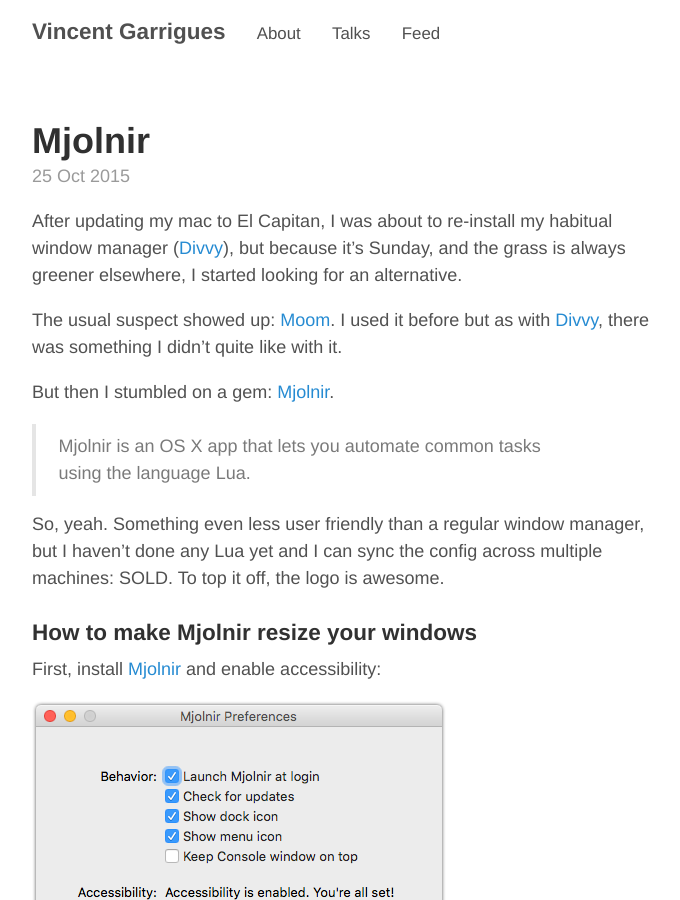
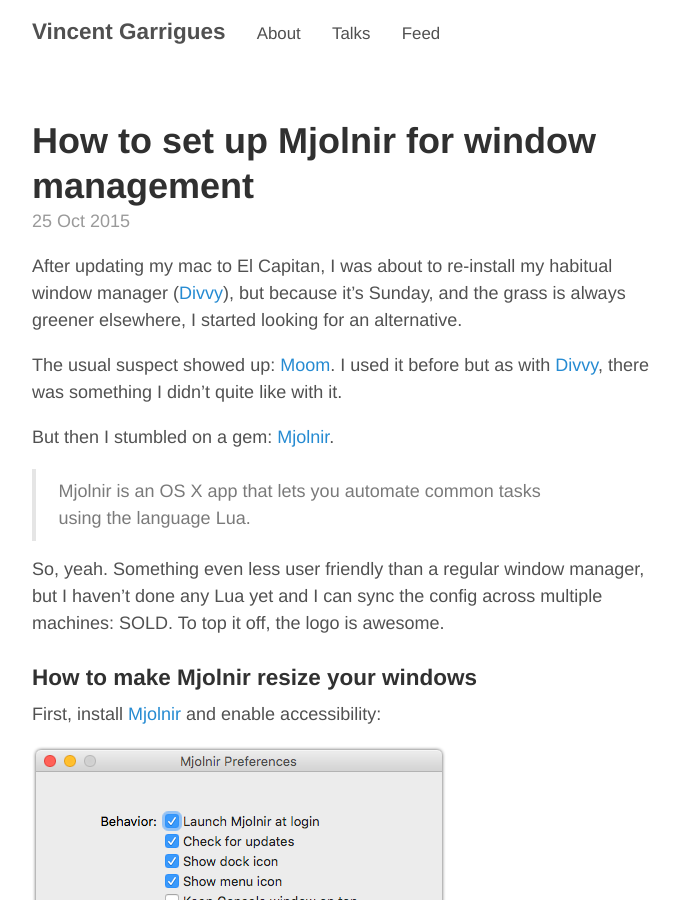
Before and after one commit to garriguv/garriguv.github.io, a Jekyll site: the page built from _posts/2015-10-25-mjolnir.md, in a window 1280 px wide and 900 px high. Shown: the whole window, without its empty margins (293-973 px from the left). Built offline with Jekyll 4.4.1, drawn with Linux system fonts in a browser that asks for light colours; some of the changed text lies outside the part shown.

Commit message:
seo all things

```diff
--- a/_includes/head.html
+++ b/_includes/head.html
@@ -4,6 +4,7 @@
 
   <!-- Enable responsiveness on mobile devices-->
   <meta name="viewport" content="width=device-width, initial-scale=1.0">
+  <meta name="description" content="{{ page.description }}">
 
   <title>
     {% if page.title == "Home" %}
--- a/_posts/2015-10-25-mjolnir.md
+++ b/_posts/2015-10-25-mjolnir.md
@@ -1,6 +1,7 @@
 ---
 layout: post
-title: Mjolnir
+title: How to set up Mjolnir for window management
+description: A step-by-step guide to add window management.
 ---
 
 After updating my mac to El Capitan, I was about to re-install my habitual window manager ([Divvy]), but because it's Sunday, and the grass is always greener elsewhere, I started looking for an alternative.
```
Also changed, not shown: _posts/2015-10-25-appcode-memory-limit.md (+2 -1 lines).
